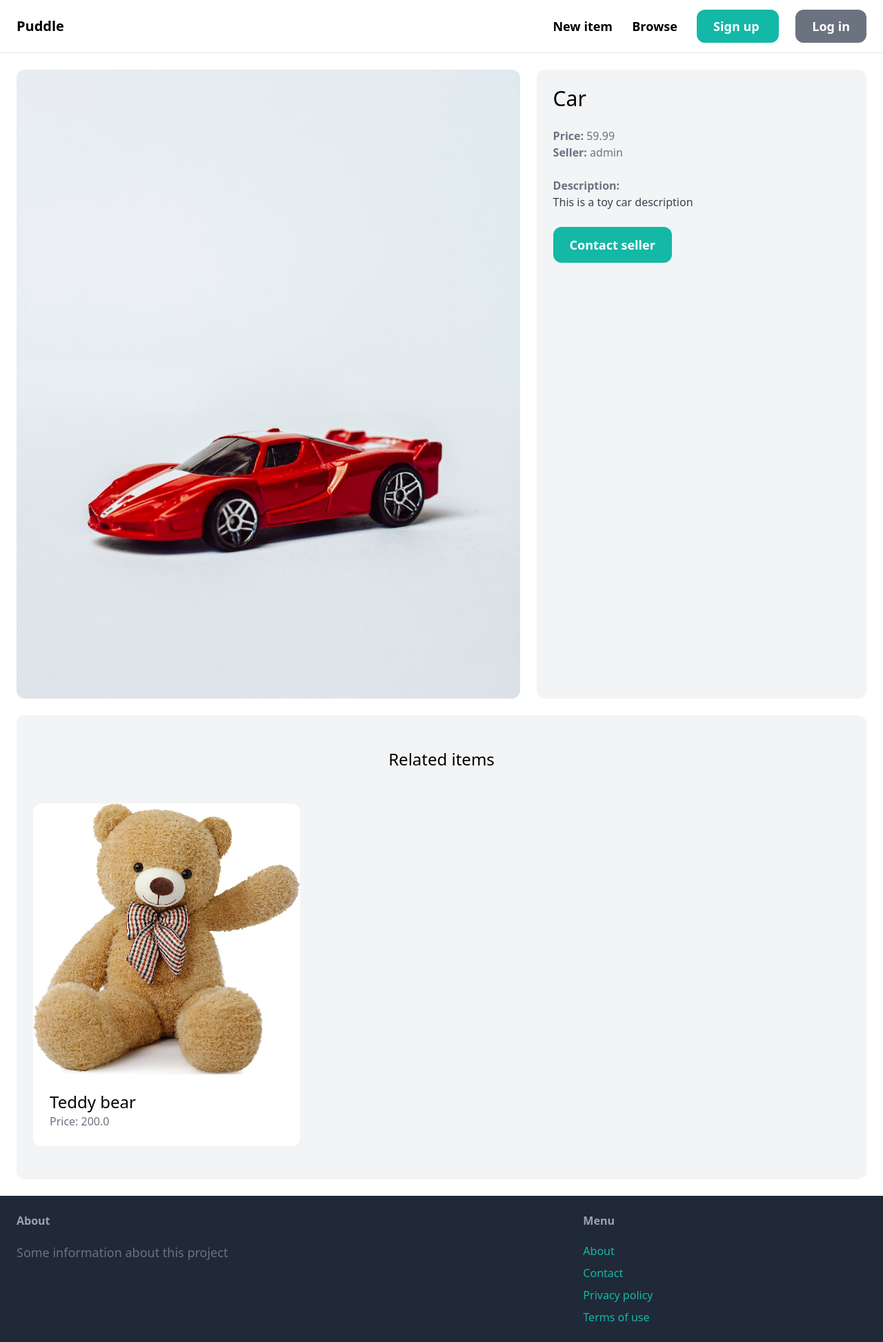
After one commit to qnn4ik/marketplace, a Django app: page /items/5/ in a window 1280 px wide. The commit adds this page. Shown: the whole page at 69% size. Run offline with Django 4.2, Linux system fonts and the light colour scheme; data comes from the database, SQL or seed files in the repository; both versions use the stored data as it was after the commit; some libraries are stand-ins or nearby versions.

Commit message:
added item detail

```diff
--- a/puddle/core/templates/core/base.html
+++ b/puddle/core/templates/core/base.html
@@ -8,7 +8,7 @@
 </head>
 <body>
     <nav class="py-6 px-6 flex justify-between items-center border-b border-gray-200">
-        <a href="/" class="text-xl font-semibold">Puddle</a>
+        <a href="{% url 'index' %}" class="text-xl font-semibold">Puddle</a>
         <div class="space-x-6">
             <a href="#" class="text-lg font-semibold hover:text-gray-500">New item</a>
             <a href="#" class="text-lg font-semibold hover:text-gray-500">Browse</a>
--- a/puddle/core/templates/core/index.html
+++ b/puddle/core/templates/core/index.html
@@ -8,7 +8,8 @@
         <div class="grid grid-cols-3 gap-3">
             {% for item in items %}
             <div>
-                <a href="#">
+                <a href="{% url 'item:detail' item.id %}">
+                    <!--    item:detail takes the app_name (item) and the name (detail in item/urls.py) -->
                     <div><img src="{{ item.image.url }}" class="rounded-t-xl"></div>
                     <div class="p-6 bg-white rounded-b-xl">
                         <h2 class="text-2xl">{{ item.name }}</h2>
@@ -22,7 +23,6 @@
 
     <div class="mt-6 px-6 py-12 bg-gray-100 rounded-xl">
         <h2 class="mb-12 text-2xl text-center">Categories</h2>
-
         <div class="grid grid-cols-3 gap-3">
             {% for category in categories %}
             <div>
@@ -36,4 +36,5 @@
             {% endfor %}
         </div>
     </div>
+
 {% endblock %}
--- a/puddle/item/models.py
+++ b/puddle/item/models.py
@@ -20,7 +20,7 @@ class Item(models.Model):
     price = models.FloatField()
     image = models.ImageField(upload_to='item_images', blank=True, null=True)
     is_sold = models.BooleanField(default=False)
-    # delete item if user is deleted
+    # .CASCADE - delete item if user is deleted
     created_by = models.ForeignKey(User, related_name='items', on_delete=models.CASCADE)
     created_at = models.DateTimeField(auto_now=True)
 
--- /dev/null
+++ b/puddle/item/templates/item/detail.html
@@ -0,0 +1,51 @@
+{% extends 'core/base.html' %}
+
+{% block title %}
+{{ item.name }}
+{% endblock %}
+
+{% block content %}
+<div class="grid grid-cols-5 gap-6">
+    <div class="col-span-3">
+        <img src="{{ item.image.url }}" class="rounded-xl">
+    </div>
+
+    <div class="col-span-2 p-6 bg-gray-100 rounded-xl">
+        <h1 class="mb-6 text-3xl">{{ item.name }}</h1>
+        <p class="text-gray-500"><strong>Price: </strong>{{ item.price }}</p>
+        <p class="text-gray-500"><strong>Seller: </strong>{{ item.created_by.username }}</p>
+        <br>
+
+        {% if item.description %}
+        <p class="text-gray-700">
+            <strong class="text-gray-500">Description:</strong>
+            <br>
+            {{ item.description }}
+        </p>
+        {% endif %}
+
+        <a href="#"
+           class="inline-block mt-6 px-6 py-3 text-lg font-semibold bg-teal-500 text-white rounded-xl hover:bg-teal-700">
+            Contact seller
+        </a>
+    </div>
+</div>
+
+<div class="mt-6 px-6 py-12 bg-gray-100 rounded-xl">
+    <h2 class="mb-12 text-2xl text-center">Related items</h2>
+    <div class="grid grid-cols-3 gap-3">
+        {% for item in related_items %}
+        <div>
+            <a href="{% url 'item:detail' item.id %}">
+                <div><img src="{{ item.image.url }}" class="rounded-t-xl"></div>
+                <div class="p-6 bg-white rounded-b-xl">
+                    <h2 class="text-2xl">{{ item.name }}</h2>
+                    <p class="text-gray-500">Price: {{ item.price }}</p>
+                </div>
+            </a>
+        </div>
+        {% endfor %}
+    </div>
+</div>
+
+{% endblock %}
--- /dev/null
+++ b/puddle/item/urls.py
@@ -0,0 +1,10 @@
+from django.urls import path
+
+from .views import *
+
+
+app_name = 'item'
+
+urlpatterns = [
+    path('<int:pk>/', detail, name='detail'),
+]
--- a/puddle/item/views.py
+++ b/puddle/item/views.py
@@ -1,3 +1,13 @@
-from django.shortcuts import render
+from django.shortcuts import render, get_object_or_404
 
-# Create your views here.
+from .models import Item
+
+
+def detail(request, pk):
+    item = get_object_or_404(Item, pk=pk)
+    related_items = Item.objects.filter(category=item.category, is_sold=False).exclude(pk=pk)[0:3]
+
+    return render(request, 'item/detail.html', {
+        'item': item,
+        'related_items': related_items
+    })
--- a/puddle/puddle/urls.py
+++ b/puddle/puddle/urls.py
@@ -12,5 +12,6 @@ from item.views import *
 urlpatterns = [
     path('admin/', admin.site.urls),
     path('', include('core.urls')),
+    path('items/', include('item.urls'))
     # get rid of the last line
 ] + static(settings.MEDIA_URL, document_root=settings.MEDIA_ROOT)
```
Also changed, not shown: puddle/db.sqlite3, puddle/media/item_images/toy_car.jpeg (added).
